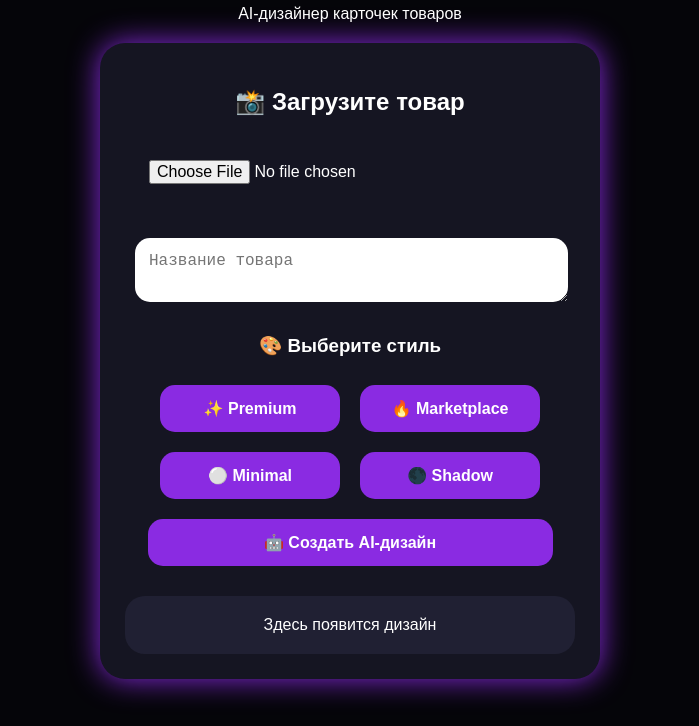
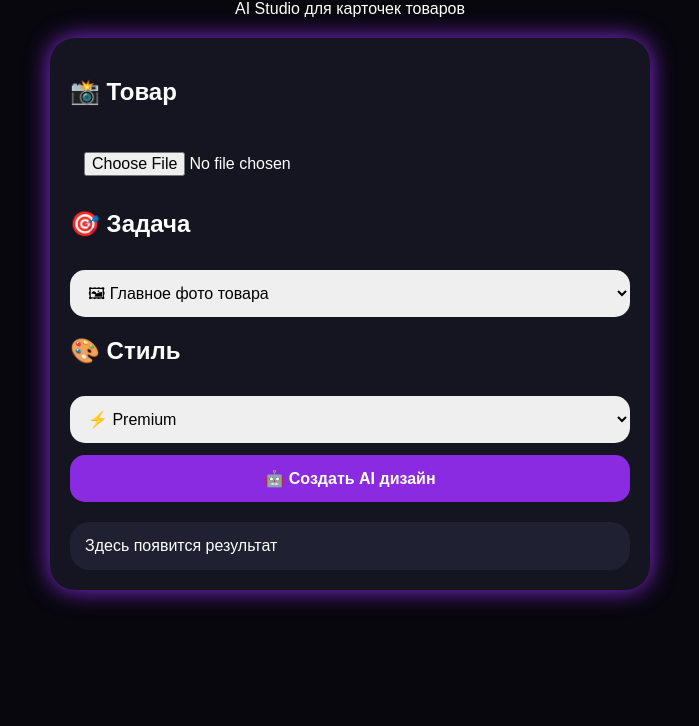
Before and after one commit to musaevsalik944-dev/ShadowCardAI, a plain HTML site: page index.html in a window 1280 px wide. Shown: the part 74-800 px from the top of the page, without its empty margins (290-989 px from the left). Drawn offline with Linux system fonts and the light colour scheme.

Commit message:
Update index.html

```diff
--- a/index.html
+++ b/index.html
@@ -2,43 +2,45 @@
 <html>
 <head>
 <meta name="viewport" content="width=device-width, initial-scale=1.0">
-<title>ShadowCard AI</title>
+
+<title>ShadowCard AI Studio</title>
 
 <style>
+
 body{
+background:#07070d;
+color:white;
+font-family:Arial;
 margin:0;
-background:#050509;
-color:white;
-font-family:Arial,sans-serif;
-text-align:center;
 }
 
-.container{
-padding:25px;
-max-width:500px;
+.app{
+max-width:600px;
 margin:auto;
+padding:20px;
 }
 
 .logo{
 font-size:32px;
 font-weight:bold;
 color:#b36cff;
+text-align:center;
 }
 
-.box{
+.card{
 background:#151522;
+padding:20px;
 border-radius:25px;
-padding:25px;
 margin-top:20px;
-box-shadow:0 0 30px #8a2be2;
+box-shadow:0 0 25px #8a2be2;
 }
 
-input,select,button,textarea{
-width:90%;
+input,select,button{
+width:100%;
 padding:14px;
-margin:10px;
+margin-top:12px;
 border-radius:15px;
-border:none;
+border:0;
 font-size:16px;
 }
 
@@ -48,100 +50,105 @@ color:white;
 font-weight:bold;
 }
 
-.preview{
-margin-top:20px;
-}
-
 img{
 max-width:100%;
 border-radius:20px;
+margin-top:15px;
 }
 
 .result{
 background:#202033;
-padding:20px;
+padding:15px;
 border-radius:20px;
 margin-top:20px;
 }
 
-.style{
-display:flex;
-flex-wrap:wrap;
-justify-content:center;
-}
-
-.style button{
-width:40%;
-}
 </style>
 
 </head>
 
+
 <body>
 
-<div class="container">
 
-<div class="logo">🌑 ShadowCard AI</div>
+<div class="app">
 
-<p>AI-дизайнер карточек товаров</p>
+<div class="logo">
+🌑 ShadowCard AI
+</div>
+
+<p style="text-align:center">
+AI Studio для карточек товаров
+</p>
 
 
-<div class="box">
+<div class="card">
 
-<h2>📸 Загрузите товар</h2>
+
+<h2>📸 Товар</h2>
 
 <input type="file" id="photo" accept="image/*">
 
-<div class="preview">
+
 <img id="preview" style="display:none">
-</div>
 
 
-<textarea id="name" placeholder="Название товара"></textarea>
+<h2>🎯 Задача</h2>
+
+<select id="task">
+
+<option>🖼 Главное фото товара</option>
+
+<option>🎨 Инфографика</option>
+
+<option>✨ Рекламный дизайн</option>
+
+<option>🧹 Улучшить фото</option>
+
+</select>
 
 
-<h3>🎨 Выберите стиль</h3>
 
-<div class="style">
+<h2>🎨 Стиль</h2>
 
-<button onclick="setStyle('Premium')">
-✨ Premium
+<select id="style">
+
+<option>⚡ Premium</option>
+
+<option>🔥 Marketplace</option>
+
+<option>🌑 Shadow</option>
+
+<option>⚪ Minimal</option>
+
+</select>
+
+
+
+<button onclick="create()">
+
+🤖 Создать AI дизайн
+
 </button>
 
-<button onclick="setStyle('Marketplace')">
-🔥 Marketplace
-</button>
 
-<button onclick="setStyle('Minimal')">
-⚪ Minimal
-</button>
+<div class="result" id="result">
 
-<button onclick="setStyle('Shadow')">
-🌑 Shadow
-</button>
+Здесь появится результат
 
 </div>
 
 
-<button onclick="createDesign()">
-🤖 Создать AI-дизайн
-</button>
-
-
-<div class="result" id="result">
-Здесь появится дизайн
 </div>
 
-
-</div>
 
 </div>
 
 
 <script>
 
+
 let image="";
-let style="Premium";
 
 
 document.getElementById("photo").onchange=function(){
@@ -155,6 +162,7 @@ image=e.target.result;
 let img=document.getElementById("preview");
 
 img.src=image;
+
 img.style.display="block";
 
 }
@@ -165,37 +173,31 @@ reader.readAsDataURL(this.files[0]);
 
 
 
-function setStyle(s){
+function create(){
 
-style=s;
+let task=document.getElementById("task").value;
 
-}
+let style=document.getElementById("style").value;
 
 
-function createDesign(){
+document.getElementById("result").innerHTML=
 
-let name=document.getElementById("name").value;
+`
 
-if(name==""){
-name="Ваш товар";
-}
+<h2>✨ Дизайн создан</h2>
 
+${image ? `<img src="${image}">` : ""}
 
-document.getElementById("result").innerHTML=`
+<p>🎯 ${task}</p>
 
-<h2>✨ AI дизайн готов</h2>
+<p>🎨 Стиль: ${style}</p>
 
-<img src="${image}">
-
-<h3>${name}</h3>
-
-<p>Стиль: ${style}</p>
-
-<p>🌑 Создано в ShadowCard AI</p>
+<p>🌑 ShadowCard AI</p>
 
 `;
 
 }
+
 
 </script>
 
```
